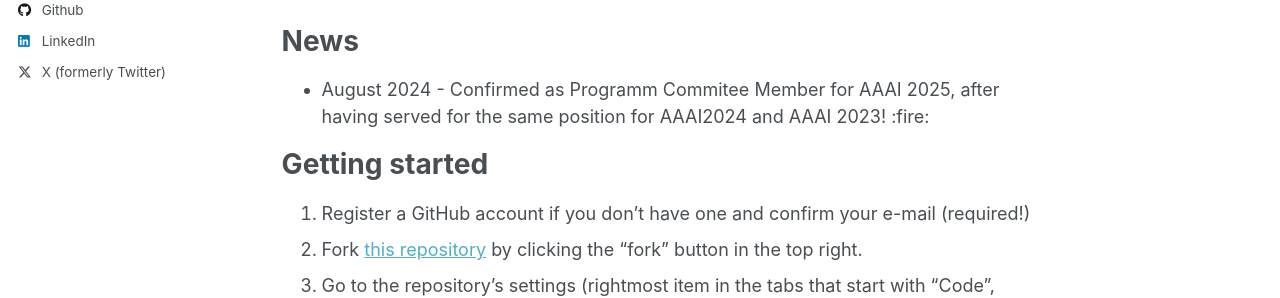
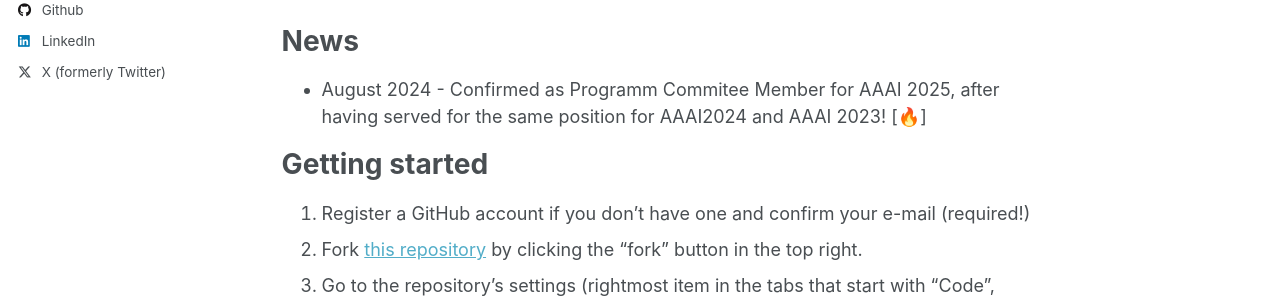
Before and after one commit to bardhienkeleda/bardhi-enkeleda, a Jekyll site: the page built from _pages/about.md, in a window 1280 px wide and 900 px high. Shown: the part 471-769 px from the top of the window. Built offline with Jekyll 4.4.1, drawn with Linux system fonts in a browser that asks for light colours; emoji names are drawn with the system emoji font; some web fonts are replaced.

Commit message:
plugins and gem update

```diff
--- a/Gemfile
+++ b/Gemfile
@@ -25,4 +25,5 @@ group :jekyll_plugins do
   gem 'jekyll-sitemap'
   gem 'hawkins'
   gem "webrick", "~> 1.8"
+  gem "jemoji"
 end
--- a/_config.yml
+++ b/_config.yml
@@ -300,6 +300,7 @@ plugins:
   - jekyll-gist
   - jekyll-feed
   - jekyll-redirect-from
+  - jemoji
 # mimic GitHub Pages with --safe
 whitelist:
   - jekyll-paginate
--- a/_pages/about.md
+++ b/_pages/about.md
@@ -13,7 +13,7 @@ Her main research interest include the Network Security and Privacy, with a part
 
 News
 ======
-- August 2024 - Confirmed as Programm Commitee Member for AAAI 2025, after having served for the same position for AAAI2024 and AAAI 2023! :fire:
+- August 2024 - Confirmed as Programm Commitee Member for AAAI 2025, after having served for the same position for AAAI2024 and AAAI 2023! [:fire:]
 
 Getting started
 ======
```
